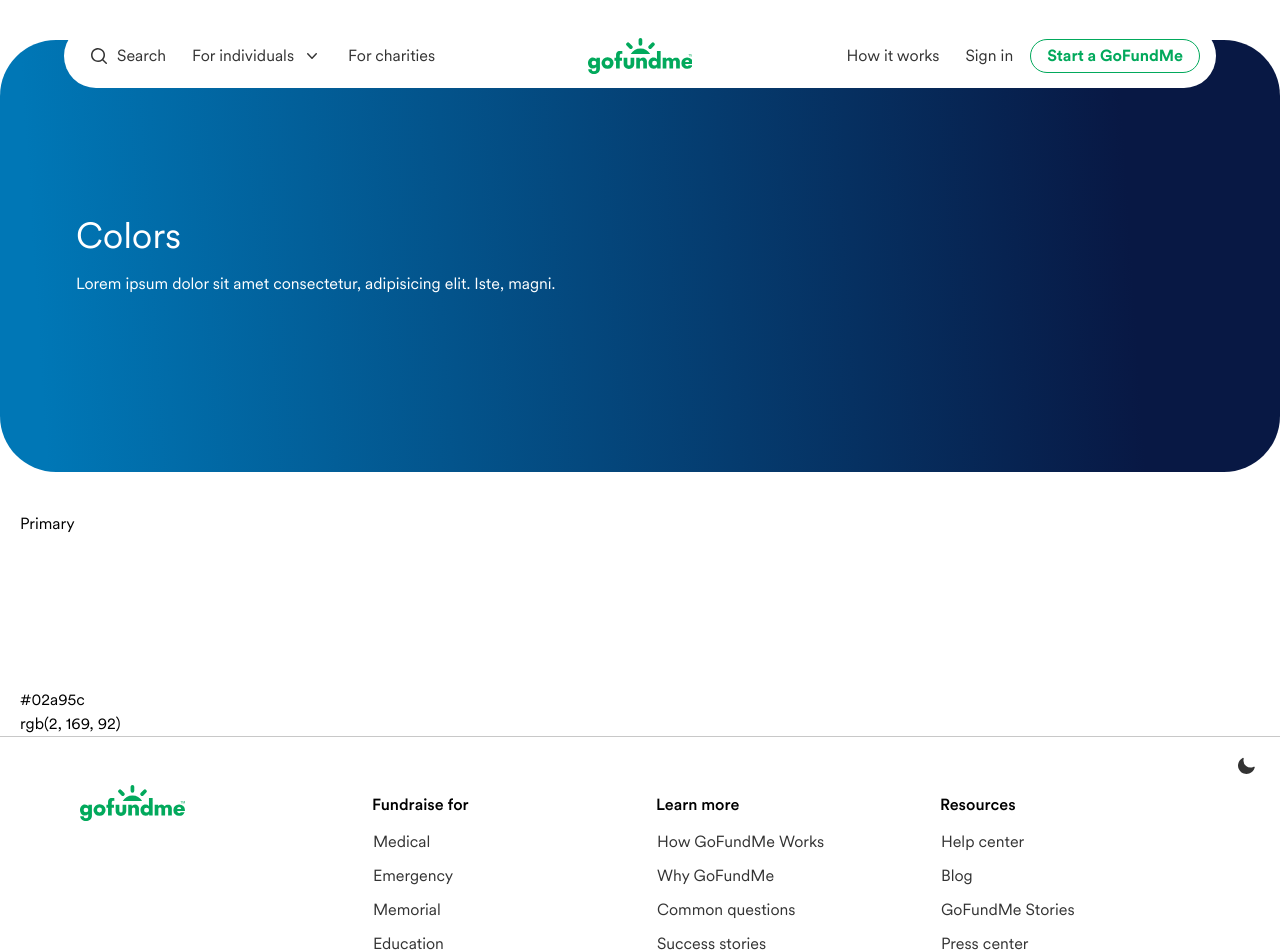
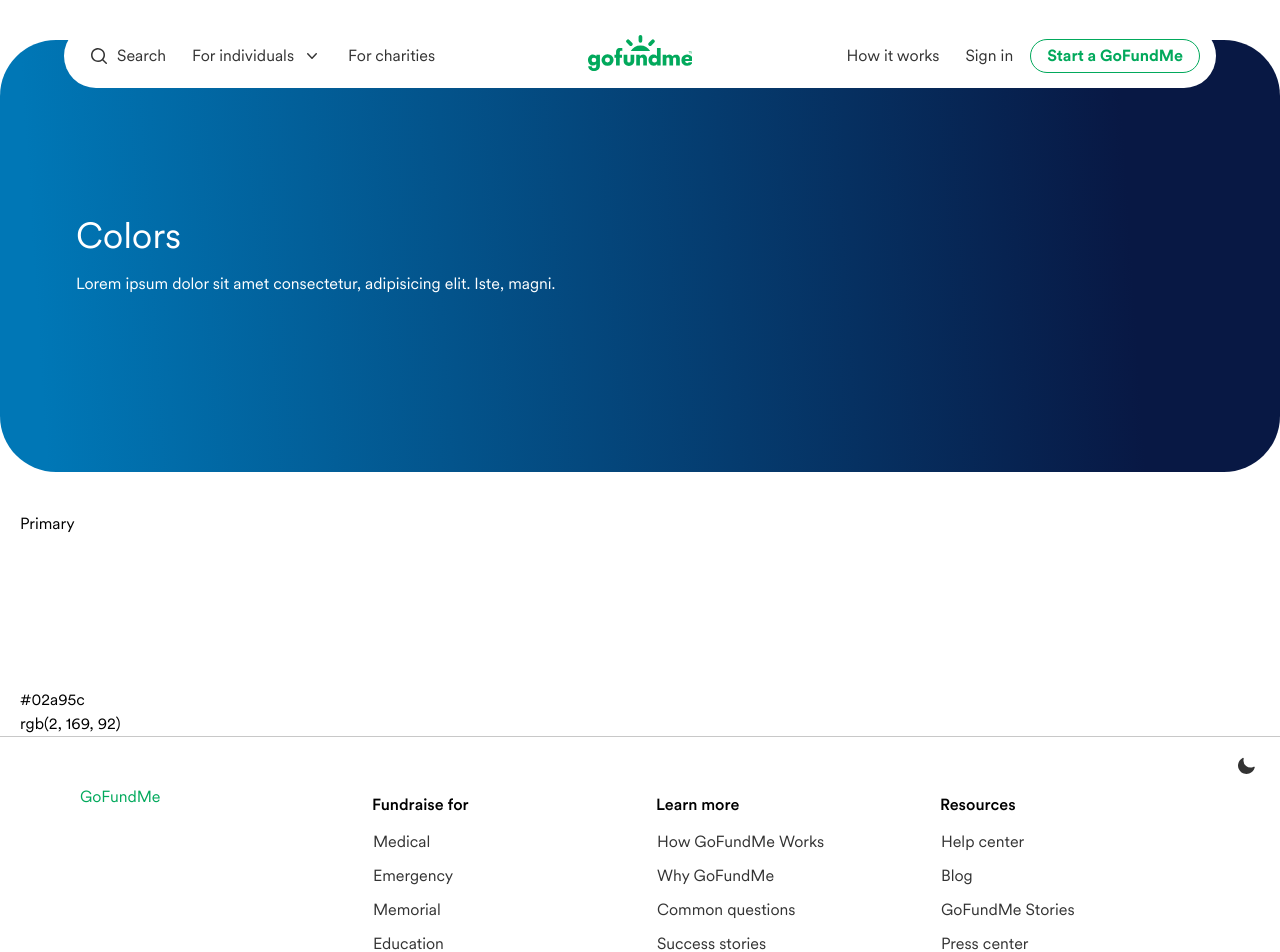
Before and after one commit to Cancey-Dejean/gofundme-design-system-nextjs-tailwind, a Next.js app: page /design/colors in a window 1280 px wide. Shown: the top 952 px of the page. Built offline with nearby package versions, Linux system fonts and the light colour scheme.

Commit message:
Added dynamic top footer content

```diff
--- a/app/layout.tsx
+++ b/app/layout.tsx
@@ -2,7 +2,7 @@
 import "./globals.css";
 import type { Metadata } from "next";
 import { Inter } from "next/font/google";
-import { navPrimary, navSecondary } from "@/constants";
+import { footerLinks, navPrimary, navSecondary } from "@/constants";
 import { GoFundMe } from "@/components/atoms/Logos/Logos";
 import Providers from "@/constants/provider";
 import ThemeButton from "@/components/utilities/ThemeButton";
@@ -40,7 +40,7 @@
           {children}
 
           <ThemeButton />
-          <Footer />
+          <Footer footerLinks={footerLinks} />
         </Providers>
       </body>
     </html>
--- a/components/atoms/Logos/Logos.tsx
+++ b/components/atoms/Logos/Logos.tsx
@@ -1,4 +1,12 @@
-const GoFundMe = ({ fill = "" }) => {
+import { companyName } from "../../../constants";
+import Link from "next/link";
+
+export type LogoProps = {
+  fill?: string;
+  logo?: React.ReactNode;
+};
+
+const GoFundMe = ({ fill = "var(--color-primary-200)" }) => {
   return (
     <svg
       xmlns="http://www.w3.org/2000/svg"
@@ -16,4 +24,14 @@
   );
 };
 
-export { GoFundMe };
+const Logo = ({ logo = false }: LogoProps) => {
+  return (
+    <Link href="/">
+      <h2 className="capitalize text-primary-200">
+        {logo ? logo : <span>{companyName}</span>}
+      </h2>
+    </Link>
+  );
+};
+
+export { GoFundMe, Logo };
--- a/components/organisms/Footer/Footer.tsx
+++ b/components/organisms/Footer/Footer.tsx
@@ -1,9 +1,8 @@
 import React from "react";
 import { Container } from "../../atoms/Container";
 import Link from "next/link";
-import { GoFundMe } from "../../atoms/Logos/Logos";
+import { GoFundMe, Logo } from "../../atoms/Logos/Logos";
 import {
-  footerLinks,
   companyName,
   socialLinks,
   legalLinks,
@@ -11,38 +10,18 @@
 } from "../../../constants";
 import { Button } from "../../atoms/Button/Button";
 import Image from "next/image";
+import { footerLinksDefault } from "../../../constants/mockData";
+import { FooterColumnProps, FooterProps } from "@/types";
 
-type Props = {};
-
-const Footer = (props: Props) => {
+const Footer = ({ footerLinks = footerLinksDefault }: FooterProps) => {
   return (
     <footer>
       <div className="border-y border-y-neutral-200 py-12">
         <Container className="grid grid-cols-1 items-start gap-4 md:grid-cols-4">
-          <div>
-            <Link href="/">
-              <h2 className="text-primary-200">
-                <GoFundMe fill={"currentColor"} />
-              </h2>
-            </Link>
-          </div>
+          <Logo />
 
-          {footerLinks.map((columns) => (
-            <FooterColumn title={columns.title} key={columns.title}>
-              <ul className="flex flex-col">
-                {columns.links.map(({ label, url }) => (
-                  <Button
-                    intent="navText"
-                    size="small"
-                    linkUrl={url}
-                    className="justify-start"
-                    key={label}
-                  >
-                    {label}
-                  </Button>
-                ))}
-              </ul>
-            </FooterColumn>
+          {footerLinks.map(({ title, links }) => (
+            <FooterColumn title={title} key={title} links={links} />
           ))}
         </Container>
       </div>
@@ -124,16 +103,23 @@
   );
 };
 
-type FooterColumnProps = {
-  title: string;
-  children: React.ReactNode;
-};
-
-const FooterColumn = ({ title, children }: FooterColumnProps) => {
+const FooterColumn = ({ title, links }: FooterColumnProps) => {
   return (
     <div className="flex flex-col">
       <h3 className="m-2 font-medium">{title}</h3>
-      {children}
+      <ul className="flex flex-col">
+        {links.map(({ label, url }) => (
+          <Button
+            intent="navText"
+            size="small"
+            linkUrl={url}
+            className="justify-start"
+            key={label}
+          >
+            {label}
+          </Button>
+        ))}
+      </ul>
     </div>
   );
 };
--- a/components/organisms/GetStarted/GetStarted.tsx
+++ b/components/organisms/GetStarted/GetStarted.tsx
@@ -29,7 +29,7 @@
 }: GetStartedProps) => (
   <section className={twMerge(className)}>
     <Container className="px-4 md:px-[74px] xl:px-0">
-      <div className="flex min-h-[426px] flex-col-reverse items-center rounded-2xl bg-neutral-100  p-4 pt-0 xl:flex-row xl:pl-[100px]">
+      <div className="flex min-h-[426px] flex-col-reverse items-center gap-[10px] rounded-2xl  bg-neutral-100 p-4 pt-0 xl:flex-row xl:pl-[100px]">
         <div className="ml:max-w-[510px]">
           <Text
             as="h2"
@@ -66,7 +66,7 @@
           </div>
         </div>
 
-        <div className="flex-1">
+        <div className="ml:max-w-[500px] mx-auto">
           <Image
             src={imgSrc}
             width={356}
--- a/components/organisms/Header/Header.tsx
+++ b/components/organisms/Header/Header.tsx
@@ -17,6 +17,7 @@
   secondaryMenuDefault,
 } from "../../../constants/mockData";
 import { SunIcon } from "../../../components/atoms/Icons/Icons";
+import { GoFundMe, Logo } from "../../../components/atoms/Logos/Logos";
 
 const Header = ({
   navPrimary = primaryMenuDefault as Array<NavItem>,
@@ -79,15 +80,14 @@
             </ul>
           ) : null}
 
-          <Link
-            href="/"
+          <div
             className={twMerge(
               "[grid-area:logo] [&_svg]:fill-primary-200",
               logoLeft ? "order-first" : null,
             )}
           >
-            {logo ? logo : <span>{companyName}</span>}
-          </Link>
+            <Logo logo={logo} />
+          </div>
 
           {/* Optional */}
           <div className="flex justify-end gap-2">
--- a/components/templates/HomePage/HomePage.tsx
+++ b/components/templates/HomePage/HomePage.tsx
@@ -8,6 +8,7 @@
 import GetStarted from "../../organisms/GetStarted/GetStarted";
 import Header from "../../../components/organisms/Header/Header";
 import Footer from "../../../components/organisms/Footer/Footer";
+import { footerLinksDefault } from "../../../constants/mockData";
 
 const HomePage = () => {
   return (
@@ -22,7 +23,7 @@
         <Community />
         <GetStarted headline="Headline" className="max-sm:pt-0" />
       </main>
-      <Footer />
+      <Footer footerLinks={footerLinksDefault} />
     </>
   );
 };
--- a/constants/index.tsx
+++ b/constants/index.tsx
@@ -12,7 +12,7 @@
   MagnifyingGlassIcon,
 } from "@heroicons/react/20/solid";
 
-export const companyName: string = "Logo";
+export const companyName: string = "GoFundMe";
 export const MAX_EXCERPT_LENGTH = 93;
 
 export const navPrimary = [
--- a/constants/mockData.tsx
+++ b/constants/mockData.tsx
@@ -283,3 +283,45 @@
     numOfDonors: 163,
   },
 ];
+
+export const footerLinksDefault = [
+  {
+    title: "Menu Title 1",
+    links: [
+      {
+        label: "Link 1",
+        url: "/",
+      },
+      {
+        label: "Link 2",
+        url: "/",
+      },
+    ],
+  },
+  {
+    title: "Menu Title 2",
+    links: [
+      {
+        label: "Link 1",
+        url: "/",
+      },
+      {
+        label: "Link 2",
+        url: "/",
+      },
+    ],
+  },
+  {
+    title: "Menu Title 3",
+    links: [
+      {
+        label: "Link 1",
+        url: "/",
+      },
+      {
+        label: "Link 2",
+        url: "/",
+      },
+    ],
+  },
+];
```
Also changed, not shown: types/index.tsx (+18 -0 lines), 1 other file (tests, documents, lock files or other folders).
